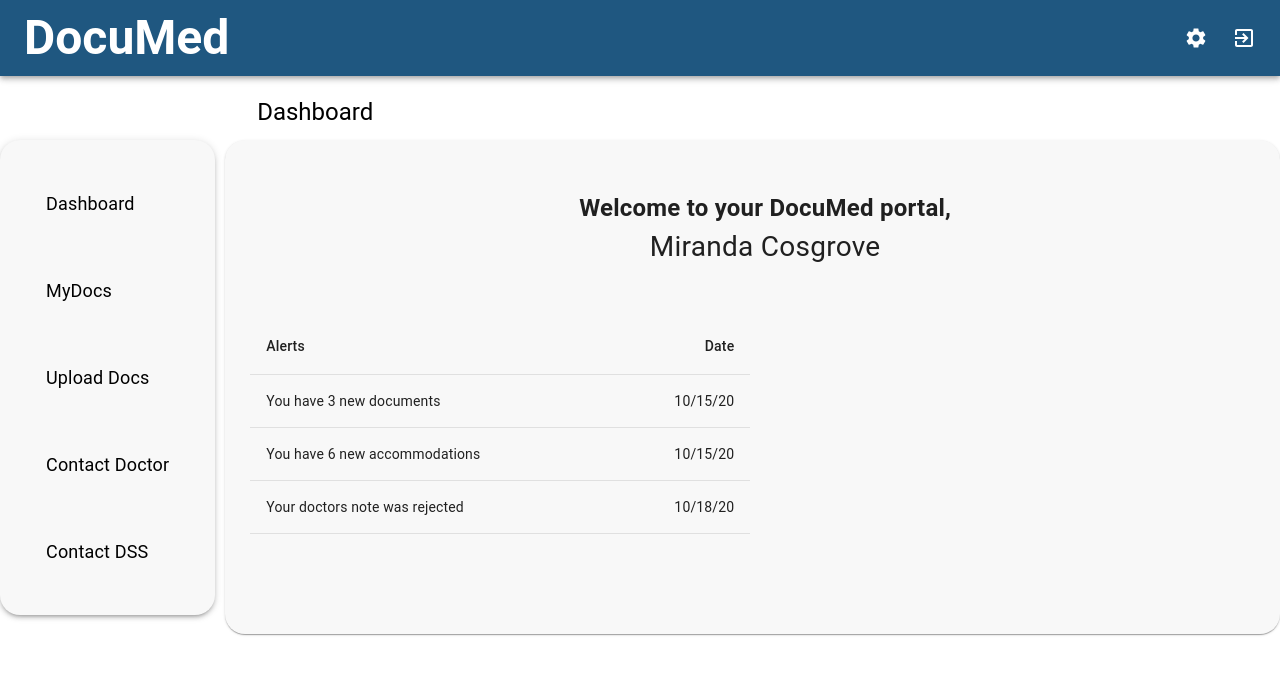
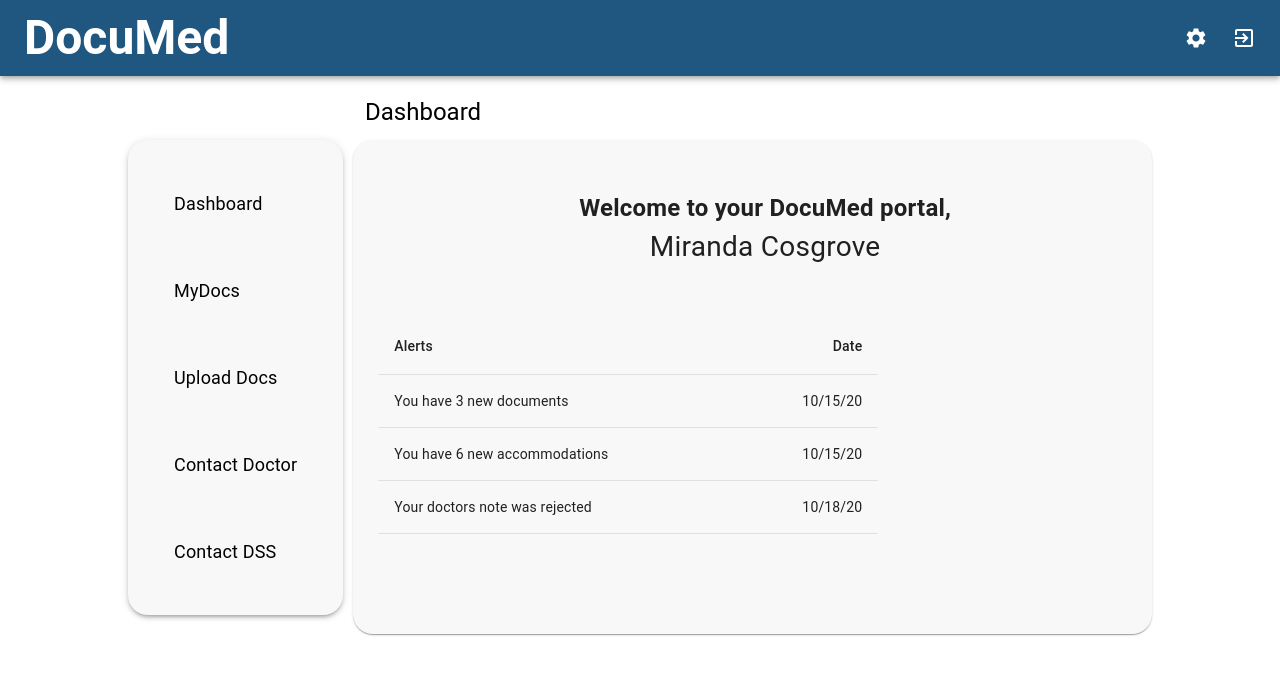
Before and after one commit to gouldcs/documed, a React (Create React App) app in the folder milestone3/: page / in a window 1280 px wide. Shown: the top 674 px of the page. Built offline with nearby package versions, Linux system fonts and the light colour scheme.

Commit message:
fixed title on main page

```diff
--- a/milestone3/src/pages/main-layout/MainLayout.jsx
+++ b/milestone3/src/pages/main-layout/MainLayout.jsx
@@ -22,7 +22,10 @@ const useStyles = makeStyles((theme) => ({
 
   mainLayout: {
     display: "flex",
-    flexDirection: "column",
+    flexDirection: "row",
+    alignSelf: 'center',
+    justifySelf: 'center',
+    width: '80%',
   },
 
   pageTitle: {
@@ -30,22 +33,21 @@ const useStyles = makeStyles((theme) => ({
     flex: 1,
   },
 
-  emptyForNow: {
-    display: "flex",
-    flex: 1,
+  empty: {
+    width: 225,
   },
 
   title: {
     display: "flex",
+    alignSelf: "left",
     flex: 5,
     padding: 12,
     paddingTop: 20,
-    paddingLeft: 55,
   },
 
   content: {
     display: "flex",
-    flexDirection: "row",
+    flexDirection: "column",
     flex: 1,
   },
 
@@ -75,13 +77,16 @@ const MainLayout = (props) => {
       <div className={classes.header}>
         <Header />
       </div>
+      <div className={classes.content}>
+        <div className={classes.mainLayout}>
+          <div className={classes.empty}></div>
           <div className={classes.pageTitle}>
-        <div className={classes.emptyForNow} />
             <div className={classes.title}>
               <Typography variant="h5">Dashboard</Typography>
             </div>
           </div>
-      <div className={classes.content}>
+        </div>
+        <div className={classes.mainLayout}>
           <div className={classes.menu}>
             <MenuPanel />
           </div>
@@ -92,6 +97,7 @@ const MainLayout = (props) => {
           </div>
         </div>
       </div>
+    </div>
   )
 }
 
```
Also changed, not shown: milestone3/src/components/SignIn.jsx (+27 -18 lines). Lines whose indentation alone changed are shown as unchanged.
